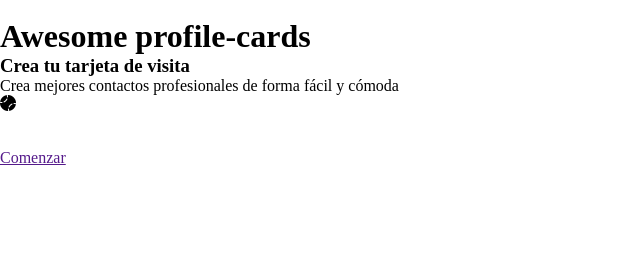
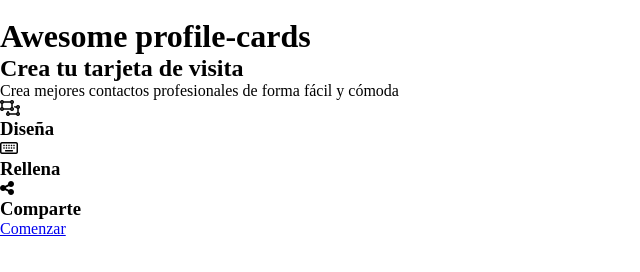
Before and after one commit to Marianne-Orts/awesome-profile-cards, a website: page src/html/index.html in a window 1280 px wide. Shown: the whole page, without its empty margins (0-640 px from the left). Drawn offline with nearby package versions, Linux system fonts and the light colour scheme; files that its build step writes are made by us from their sources.

Commit message:
add icons to landing page

```diff
--- a/src/html/partials/landing.html
+++ b/src/html/partials/landing.html
@@ -1,21 +1,21 @@
 <section>
-  <h3>Crea tu tarjeta de visita</h3>
+  <h2>Crea tu tarjeta de visita</h2>
   <p>Crea mejores contactos profesionales de forma fácil y cómoda</p>
   <div>
     <article>
-      <i class="fas fa-baseball-ball"></i>
-      <h3></h3>
+      <i class="far fa-object-ungroup"></i>
+      <h3>Diseña</h3>
     </article>
     <article>
-      <img src="" alt="" />
-      <h3></h3>
+      <i class="far fa-keyboard"></i>
+      <h3>Rellena</h3>
     </article>
     <article>
-      <img src="" alt="" />
-      <h3></h3>
+      <i class="fas fa-share-alt"></i>
+      <h3>Comparte</h3>
     </article>
   </div>
 </section>
 <nav>
-  <a href="">Comenzar</a>
+  <a href="./generator.html">Comenzar</a>
 </nav>
```
